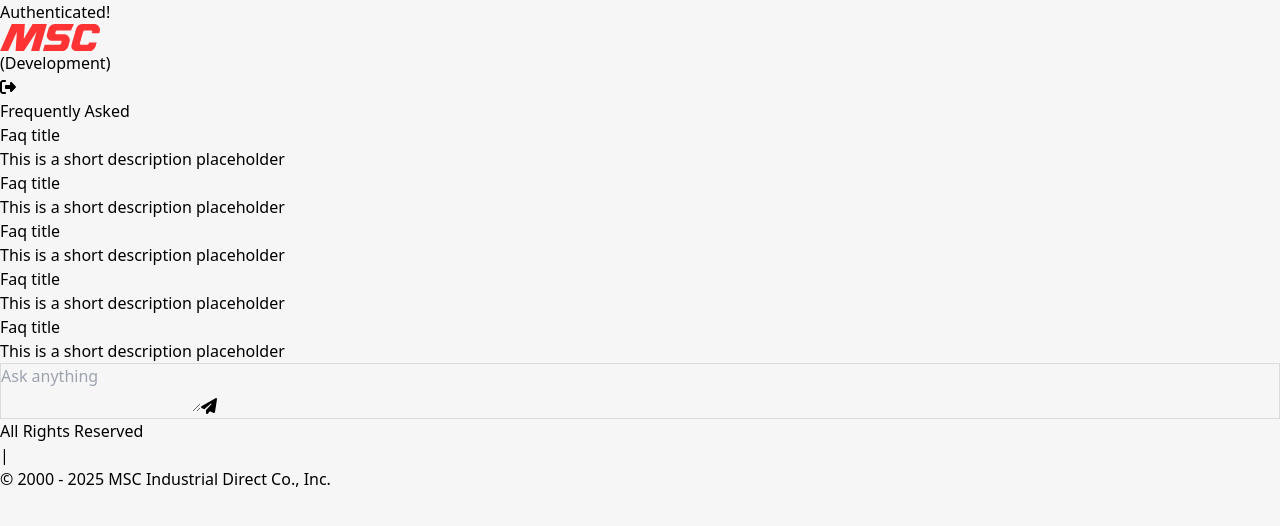
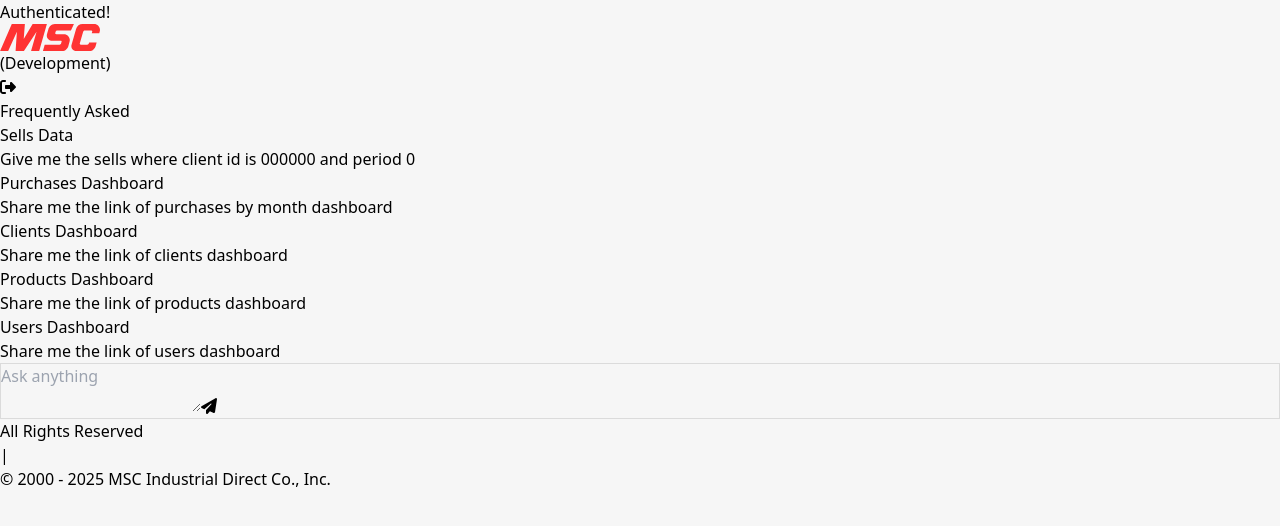
Before and after one commit to AdrianMsc/msc-data-chatbot, a React (Vite) app: page / in a window 1280 px wide. Shown: the top 526 px of the page. Built offline with nearby package versions, Linux system fonts and the light colour scheme; sample sign-in values are in the browser's storage.

Commit message:
Stop button v1

```diff
--- /dev/null
+++ b/src/api/cancelMessage.ts
@@ -0,0 +1,41 @@
+import { sendMessageWs } from './sendMessageWs';
+import type { IMessage } from '../types/message';
+
+let controller: AbortController | null = null;
+let cleanupFn: (() => void) | null = null;
+
+/**
+ * Inicia el envío del mensaje y guarda el AbortController y onFinish
+ */
+export const startMessage = (
+	message: IMessage,
+	onChunk: (text: string) => void,
+	onFinish: () => void,
+	typingDelay = 10
+): Promise<string> => {
+	controller = new AbortController();
+	cleanupFn = onFinish;
+
+	return sendMessageWs(message, onChunk, typingDelay, controller.signal, () => {
+		cleanupFn?.(); // Siempre llamamos onFinish al finalizar
+		controller = null;
+		cleanupFn = null;
+	});
+};
+
+/**
+ * Cancela el mensaje si está en proceso y pone loading en false
+ */
+export const cancelMessage = () => {
+	if (controller) {
+		if (!controller.signal.aborted) {
+			controller.abort();
+		}
+		controller = null;
+	}
+
+	if (cleanupFn) {
+		cleanupFn(); // Se asegura de poner loading en false
+		cleanupFn = null;
+	}
+};
--- a/src/api/sendMessageWs.ts
+++ b/src/api/sendMessageWs.ts
@@ -5,16 +5,20 @@ import type { IMessage } from '../types/message';
  * Sends `message` via WebSocket, streams chunks, decodes binary buffers,
  * queues every character, and then “types” them out one by one.
  *
- * onChunk is called for each *new* fullText after each character, so you
- * can render it as a live typing effect.
+ * `onChunk` is called with the full text after each character, to simulate a live typing effect.
+ * `onFinish` is called whether the stream ends, errors, or is aborted.
  */
 export const sendMessageWs = (
 	message: IMessage,
 	onChunk: (text: string) => void,
-	typingDelay = 10 // ms delay between characters
+	typingDelay = 10, // milliseconds between characters
+	signal?: AbortSignal,
+	onFinish?: () => void
 ): Promise<string> => {
 	const socket = getWs();
+
 	if (!socket) {
+		onFinish?.();
 		return Promise.reject(new Error('WebSocket not connected'));
 	}
 
@@ -23,16 +27,16 @@ export const sendMessageWs = (
 	const charQueue: string[] = [];
 	let processing = false;
 
-	// drains the queue one char at a time
 	const processQueue = async () => {
 		if (processing) return;
 		processing = true;
+
 		while (charQueue.length) {
 			fullText += charQueue.shift()!;
 			onChunk(fullText);
-			// small pause for the “typing” effect
 			await new Promise((res) => setTimeout(res, typingDelay));
 		}
+
 		processing = false;
 	};
 
@@ -42,6 +46,8 @@ export const sendMessageWs = (
 			socket.off('answer', onAnswer);
 			socket.off('answer:end', onEnd);
 			socket.off('disconnect', onDisconnect);
+			signal?.removeEventListener('abort', onAbort);
+			onFinish?.();
 		};
 
 		const onError = (err: any) => {
@@ -50,8 +56,8 @@ export const sendMessageWs = (
 		};
 
 		const onAnswer = (chunk: ArrayBuffer | Uint8Array | string) => {
-			// normalize to string
 			let textChunk: string;
+
 			if (typeof chunk === 'string') {
 				textChunk = chunk;
 			} else if (chunk instanceof ArrayBuffer) {
@@ -60,16 +66,15 @@ export const sendMessageWs = (
 				textChunk = decoder.decode(chunk);
 			}
 
-			// enqueue each character
 			for (const char of textChunk) {
 				charQueue.push(char);
 			}
+
 			processQueue();
 		};
 
 		const onEnd = () => {
 			cleanup();
-			// ensure all pending chars are processed before resolving
 			(async () => {
 				await processQueue();
 				resolve(fullText);
@@ -81,11 +86,28 @@ export const sendMessageWs = (
 			resolve(fullText);
 		};
 
+		const onAbort = () => {
+			socket.emit('abort'); // Opcional, si el servidor lo soporta
+			cleanup();
+			reject(new Error('Message send aborted'));
+		};
+
+		// Si el AbortSignal ya viene cancelado
+		if (signal?.aborted) {
+			onAbort();
+			return;
+		}
+
+		// Agregamos listener al abort
+		signal?.addEventListener('abort', onAbort);
+
+		// Eventos WebSocket
 		socket.on('error', onError);
 		socket.on('answer', onAnswer);
 		socket.once('answer:end', onEnd);
 		socket.once('disconnect', onDisconnect);
 
+		// Enviamos el mensaje
 		socket.emit('message', message);
 	});
 };
--- a/src/api/ws/getWs.ts
+++ b/src/api/ws/getWs.ts
@@ -1,9 +1,12 @@
 // src/hooks/useChatWs.ts
 import { Manager } from 'socket.io-client';
+import { store } from '../../store/store';
 
 export const getWs = () => {
+	const token = store.getState().auth.token;
 	const manager = new Manager('http://localhost:3000/chat', {
-		transports: ['websocket']
+		transports: ['websocket'],
+		query: { token }
 	});
 
 	const socket = manager.socket('/chat');
--- a/src/components/core/faq/consants.ts
+++ b/src/components/core/faq/consants.ts
@@ -1,22 +1,22 @@
 export const faqsMock = [
 	{
-    title: "Faq title",
-    description: "This is a short description placeholder",
+		title: 'Sells Data',
+		description: 'Give me the sells where client id is 000000 and period 0'
 	},
 	{
-    title: "Faq title",
-    description: "This is a short description placeholder",
+		title: 'Purchases Dashboard',
+		description: 'Share me the link of purchases by month dashboard'
 	},
 	{
-    title: "Faq title",
-    description: "This is a short description placeholder",
+		title: 'Clients Dashboard',
+		description: 'Share me the link of clients dashboard'
 	},
 	{
-    title: "Faq title",
-    description: "This is a short description placeholder",
+		title: 'Products Dashboard',
+		description: 'Share me the link of products dashboard'
 	},
 	{
-    title: "Faq title",
-    description: "This is a short description placeholder",
-  },
+		title: 'Users Dashboard',
+		description: 'Share me the link of users dashboard'
+	}
 ];
--- a/src/components/core/inputChat/InputChat.tsx
+++ b/src/components/core/inputChat/InputChat.tsx
@@ -1,7 +1,8 @@
 import { useState } from 'react';
 import { FontAwesomeIcon } from '@fortawesome/react-fontawesome';
-import { faPaperPlane, faSpinner } from '@fortawesome/free-solid-svg-icons';
+import { faPaperPlane, faStop } from '@fortawesome/free-solid-svg-icons';
 import useChat from '../../../hooks/useChat';
+import { cancelMessage } from '../../../api/cancelMessage';
 
 const InputChat = () => {
 	const [inputValue, setInputValue] = useState('');
@@ -38,17 +39,24 @@ const InputChat = () => {
 					}
 				}}
 			/>
+
+			{isLoading ? (
+				<button
+					type="button" // 🔥 Cambiado a "button" para que NO dispare el submit del formulario
+					onClick={cancelMessage} // ✅ Aquí va la magia
+					className="absolute bottom-3 right-4 px-4 py-1 bg-red-600 text-white border-none rounded-full cursor-pointer font-semibold hover:bg-red-800 transition duration-200 disabled:bg-gray-400 disabled:cursor-not-allowed"
+				>
+					<FontAwesomeIcon icon={faStop} />
+				</button>
+			) : (
 				<button
 					type="submit"
 					className="absolute bottom-3 right-4 px-4 py-1 bg-primary-blue text-white border-none rounded-full cursor-pointer font-semibold hover:bg-primary-blue_dark transition duration-200 disabled:bg-gray-400 disabled:cursor-not-allowed"
 					disabled={!inputValue.trim() || isLoading}
 				>
-				{isLoading ? (
-					<FontAwesomeIcon icon={faSpinner} className="animate-spin" />
-				) : (
 					<FontAwesomeIcon icon={faPaperPlane} />
+				</button>
 			)}
-			</button>
 		</form>
 	);
 };
--- a/src/hooks/useChat.ts
+++ b/src/hooks/useChat.ts
@@ -4,8 +4,10 @@ import { addMessage, clearMessages, setError, setLoading, updateLastBotMessage }
 import type { RootState } from '../store/store';
 import type { IMessage } from '../types/message';
 import { serializeMessage } from '../utils/dateUtils';
-import { sendMessageWs } from '../api/sendMessageWs';
+// import { sendMessageWs } from "../api/sendMessageWs";
+import { startMessage } from '../api/cancelMessage';
 import { sqlInjectionDetector } from '../utils/message/sqlInjectionDetector';
+import { cancelMessage } from '../api/cancelMessage';
 
 export const useChat = () => {
 	const dispatch = useDispatch();
@@ -17,8 +19,6 @@ export const useChat = () => {
 			if (!content.trim()) return;
 			if (sqlInjectionDetector(content)) return;
 
-			// Create and dispatch user message
-			console.log(authToken);
 			const userMessage: IMessage = {
 				id: Date.now().toString().slice(5),
 				authToken: authToken!,
@@ -30,7 +30,6 @@ export const useChat = () => {
 			dispatch(addMessage(serializeMessage(userMessage)));
 			dispatch(setLoading(true));
 
-			// Create and dispatch empty bot message
 			const botMessage: IMessage = {
 				id: (Date.now() + 1).toString(),
 				authToken: authToken!,
@@ -41,14 +40,15 @@ export const useChat = () => {
 			dispatch(addMessage(serializeMessage(botMessage)));
 
 			try {
-				let receivedFirstChunk = false;
-				await sendMessageWs(userMessage, (partialText) => {
-					dispatch(updateLastBotMessage(partialText));
-					if (!receivedFirstChunk) {
-						dispatch(setLoading(false));
-						receivedFirstChunk = true;
+				await startMessage(
+					userMessage,
+					(partialText) => {
+						dispatch(updateLastBotMessage(partialText));
+					},
+					() => {
+						dispatch(setLoading(false)); // Se asegura que loading siempre se apague
 					}
-				});
+				);
 			} catch (error) {
 				dispatch(setError((error as Error).message));
 			}
@@ -65,7 +65,8 @@ export const useChat = () => {
 		isLoading,
 		error,
 		handleMessage,
-		clearChat
+		clearChat,
+		cancelMessage
 	};
 };
 
```
Lines whose indentation alone changed are shown as unchanged.
